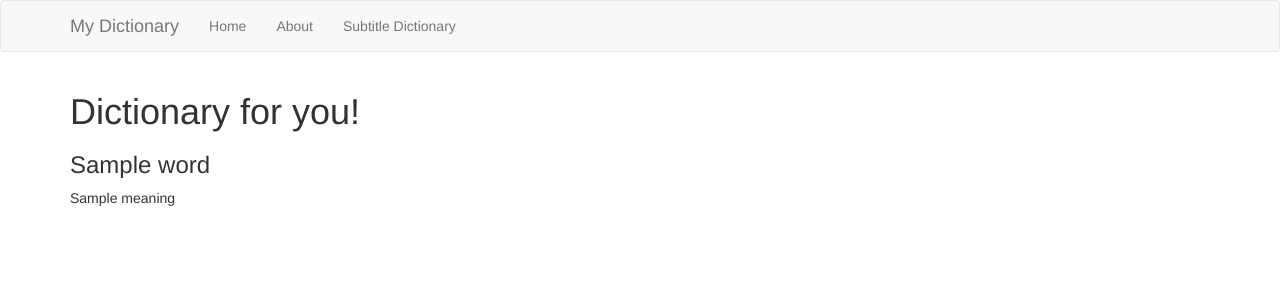
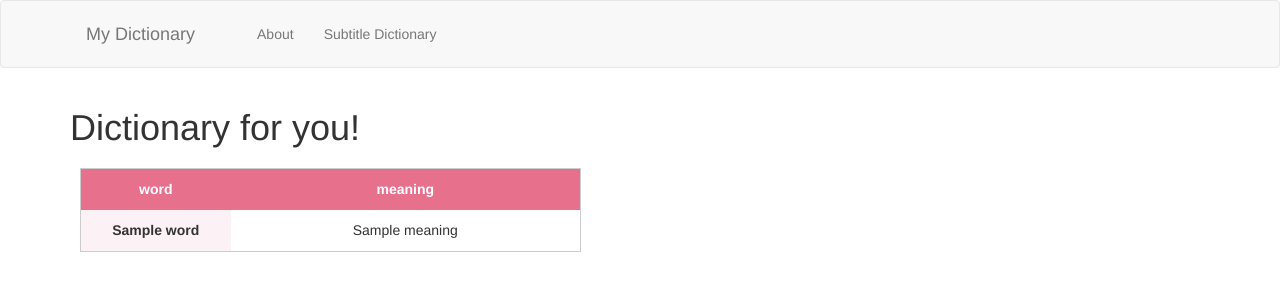
Before and after one commit to sdalbsoo/python-projects, a Python web app: template cheese/templates/subtitle.html in a window 1280 px wide. Shown: the top 300 px of the page. Run offline with Jinja, Linux system fonts and the light colour scheme; the template is opened without the code that fills it: most values are stand-ins (such as "Sample title", 1, 10 or a date in 2020); some libraries are stand-ins or nearby versions.

Commit message:
[Cheese]Fix dict table, Add nav styling

```diff
--- a/cheese/templates/includes/_navbar.html
+++ b/cheese/templates/includes/_navbar.html
@@ -1,23 +1,25 @@
 <html>
   <head>
-    <!-- button -->
+    <!-- nav -->
     <style>
+#navbar > .navbar-nav{display: block; color: #000; padding: 8px 16px; text-decoration: none;}
+#navbar > .navbar-nav > li:hover {
+  background:#fff;
+  color:#1AAB8A;
+}
+
+.container > .navbar-header{display: block; color: #000; padding: 8px 16px; text-decoration: None;}
+.container > .navbar-header:hover {background:#ccc; color:#FFA07A;}
     </style>
   </head>
   <body>
   <nav class="navbar navbar-default">
       <div class="container">
         <div class="navbar-header">
-          <button type="button" class="navbar-toggle collapsed" data-toggle="collapse" data-target="#navbar" aria-expanded="false" aria-controls="navbar">
-            <span class="icon-bar"></span>
-            <span class="icon-bar"></span>
-            <span class="icon-bar"></span>
-          </button>
           <a class="navbar-brand" href="/">My Dictionary</a>
         </div>
         <div id="navbar" class="collapse navbar-collapse">
           <ul class="nav navbar-nav">
-            <li><a href="/">Home</a></li>
             <li><a href="/about">About</a></li>
             <li><a href="/subtitle_dictionary">Subtitle Dictionary</a></li>
           </ul>
--- a/cheese/templates/subtitle.html
+++ b/cheese/templates/subtitle.html
@@ -15,6 +15,40 @@
   border-bottom-color: #e2e2e2;
   border-radius: .25em;
 }
+table.table-set {
+  border-collapse: collapse;
+  text-align: center;
+  line-height: 1.5;
+  border: 1px solid #ccc;
+  margin: 20px 10px;
+}
+table.table-set thead {
+  border-right: 1px solid #ccc;
+  border-left: 1px solid #ccc;
+  background: #e7708d;
+}
+table.table-set thead th {
+  padding: 10px;
+  font-weight: bold;
+  vertical-align: top;
+  color: #fff;
+  text-align: center;
+}
+table.table-set tbody th {
+  width: 150px;
+  padding: 10px;
+  font-weight: bold;
+  vertical-align: top;
+  border-bottom: 1px solid #ccc;
+  background: #fcf1f4;
+  text-align: center;
+}
+table.table-set td {
+  width: 350px;
+  padding: 10px;
+  vertical-align: top;
+  border-bottom: 1px solid #ccc;
+}
     </style>
   </head>
 <body>
@@ -22,18 +56,30 @@
     <h1>Please upload your subtitles</h1>
     <div>
       <form class="check_file" action="/upload_file" method=post enctype=multipart/form-data>
-        <label for="file">Choose a file to upload(srt, smi): </label>
-        <input id="file" type=file name=file accept=".srt, .smi"><br>
+        <label for="file">Choose a file to upload(srt): </label>
+        <input id="file" type=file name=file accept=".srt"><br>
         <label>Check your dictionary: </label>
         <input type=submit value="Check">
       </form>
     </div>
   {% else %}
     <h1> Dictionary for you! </h1>
+      <table class="table-set">
+        <thead>
+        <tr>
+            <th scope="cols">word</th>
+            <th scope="cols">meaning</th>
+        </tr>
+        </thead>
     {% for word, meaning in word_meanings.items() %}
-      <h3> {{ word }} </h3>
-      <p> {{ meaning }} </p>
+        <tbody>
+        <tr>
+          <th scope="row">{{ word }}</th>
+          <td>{{ meaning }}</td>
+        </tr>
+        </tbody>
     {% endfor %}
+      </table>
   {% endif %}
 </body>
 </html>
```
Also changed, not shown: cheese/templates/about.html (+4 -6 lines), cheese/templates/home.html (+8 -5 lines).
